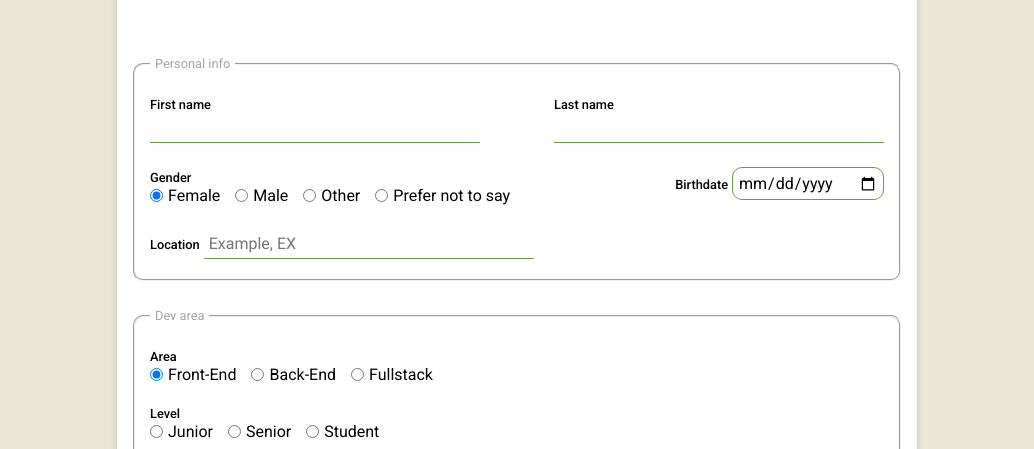
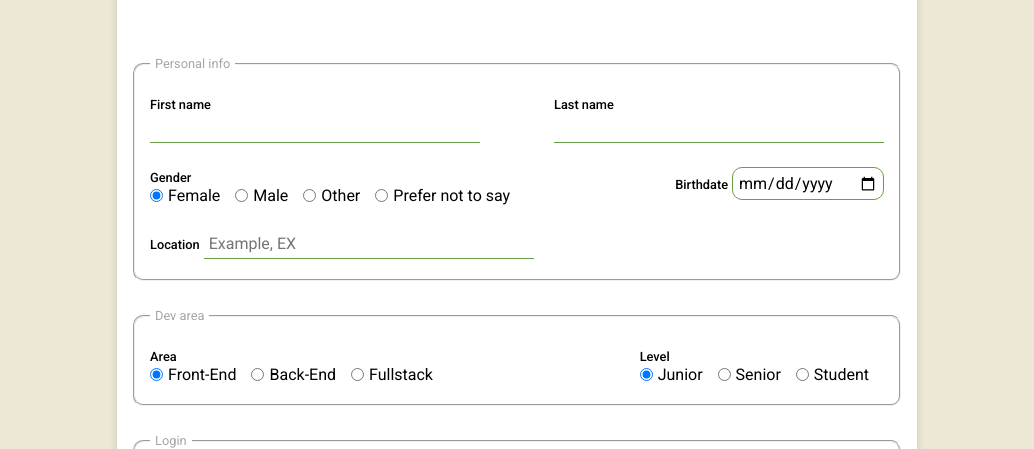
Before and after one commit to biancassantos/devegglopers-project, a plain HTML site: page pages/sign-up-page.html in a window 1280 px wide. Shown: the part 351-800 px from the top of the page, without its empty margins (123-1157 px from the left). Drawn offline with nearby package versions, Linux system fonts and the light colour scheme.

Commit message:
sign up fix

```diff
--- a/pages/sign-up-page.html
+++ b/pages/sign-up-page.html
@@ -29,6 +29,7 @@
                 <p id="or-p">Or continue with</p>
 
                 <form action="#">
+                    <!--PERSONAL FIELDSET-->
                     <fieldset>
                         <legend>Personal info</legend>
                         <div>
@@ -65,6 +66,7 @@
                         </div>
                     </fieldset>
 
+                    <!--DEV AREA FIELDSET-->
                     <fieldset>
                         <legend>Dev area</legend>
                         <div>
@@ -77,11 +79,11 @@
                                 <input type="radio" name="area" id="full">
                                 <label for="full">Fullstack</label>
                             </div>
-                            <br>
+                        </div>
                         <div>
                             <label for="level" class="label-title">Level</label>
                             <div class="radio-inputs">
-                                    <input type="radio" name="level" id="junior">
+                                <input type="radio" name="level" id="junior" checked>
                                 <label for="junior">Junior</label>
                                 <input type="radio" name="level" id="senior">
                                 <label for="senior">Senior</label>
@@ -89,12 +91,11 @@
                                 <label for="student">Student</label>
                             </div>
                         </div>
-                        </div>
                     </fieldset>
 
+                    <!--LOGIN FIELDSET-->
                     <fieldset>
                         <legend>Login</legend>
-
                         <div>
                             <label for="email" class="label-title">E-mail</label><br>
                             <input type="email" name="email" id="email" class="input-line" required>
```
Lines whose indentation alone changed are shown as unchanged.
